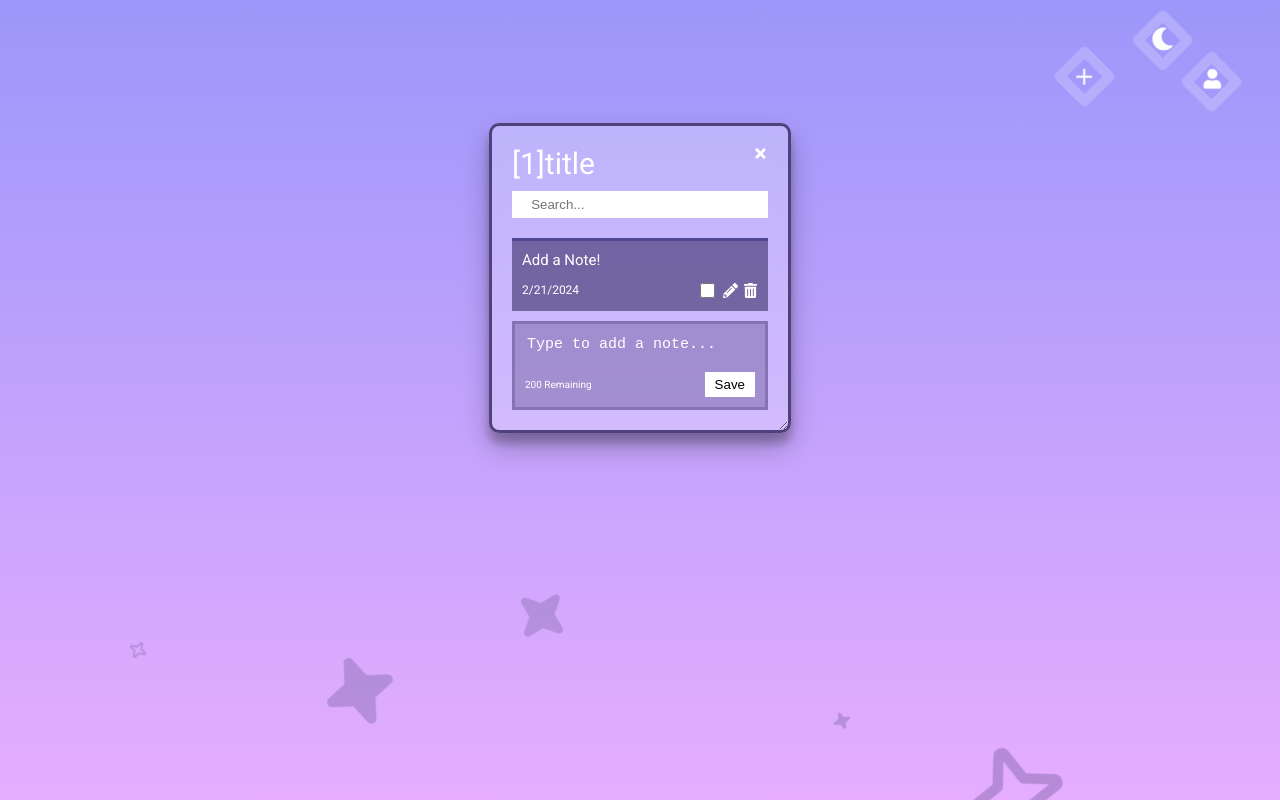
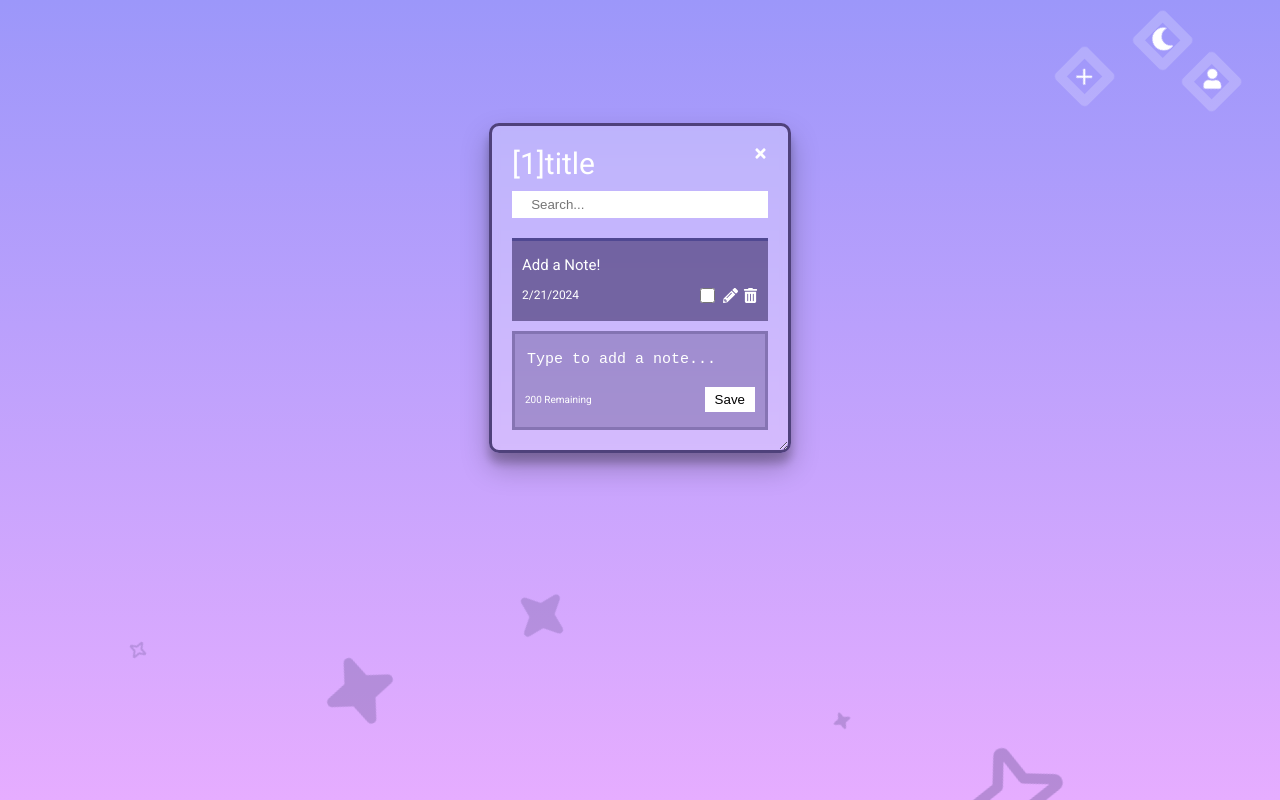
Before and after one commit to DavidVida1/React-Notes-App, a React (Vite) app in the folder React-Notes-App/: page / in a window 1280 px wide. Built offline with nearby package versions, Linux system fonts and the light colour scheme.

Commit message:
padding changed

```diff
--- a/React-Notes-App/src/components/NotesList.jsx
+++ b/React-Notes-App/src/components/NotesList.jsx
@@ -169,7 +169,7 @@ const NotesListContainer = styled.section`
     flex-direction: column;
     background-color: var(--color-purple);
     border-radius: var(--b-radius1);
-    padding: 1rem;
+    padding: 1.5rem 1rem 1.5rem 1rem;
     color: var(--color-white);
     min-height: 50px;
     white-space: pre-wrap;
```
